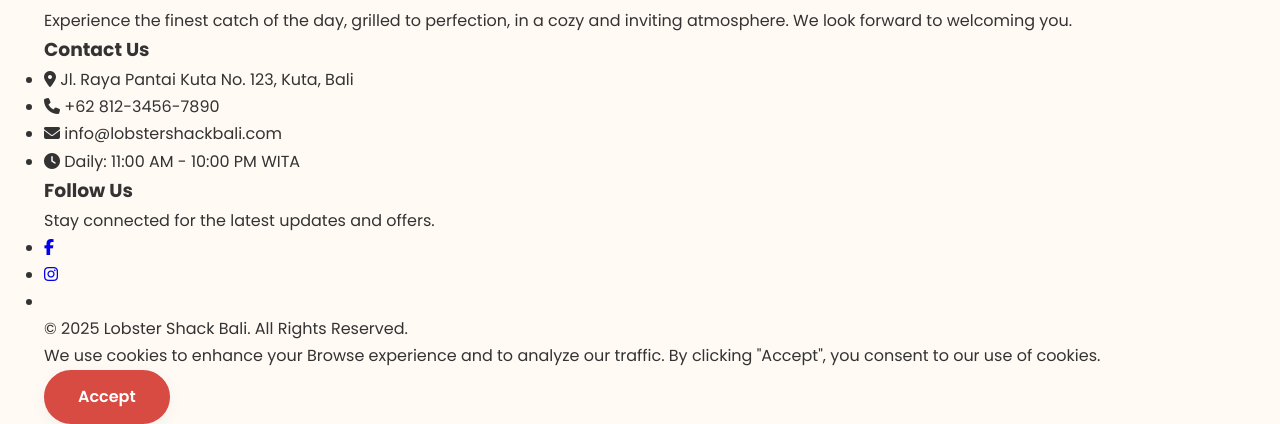
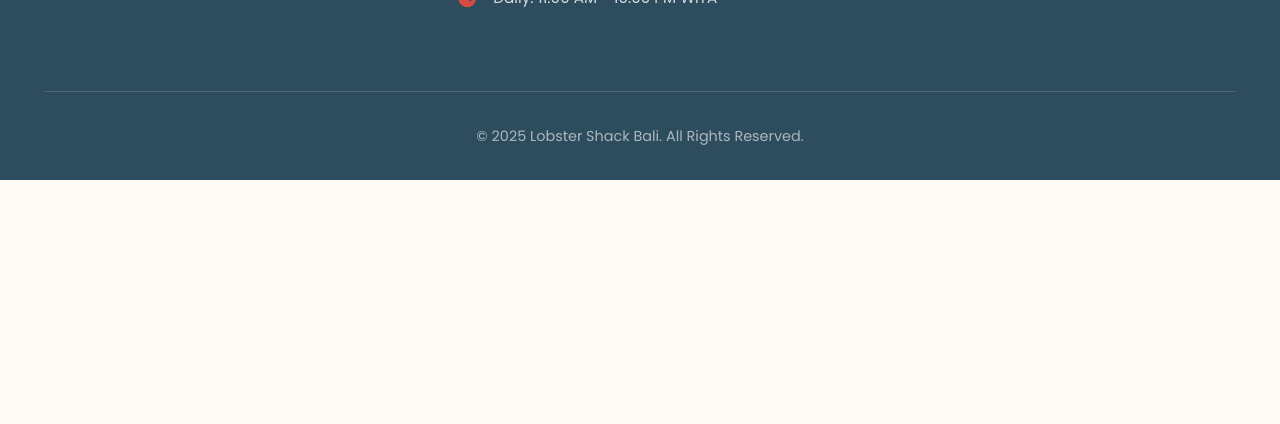
Before and after one commit to askong13/lobstershackbali, a PHP site: page / in a window 1280 px wide. Shown: the part 2525-2949 px from the top of the page. After the commit the page ends 2705 px from the top, so only its background shows below. Run offline with PHP 8.4, Linux system fonts and the light colour scheme; some libraries are stand-ins or nearby versions; some web fonts are replaced.

Commit message:
Update style.css

```diff
--- a/assets/css/style.css
+++ b/assets/css/style.css
@@ -156,7 +151,32 @@
 .reservation-code-display { background-color: var(--ls-color-secondary); color: white; padding: 1rem; border-radius: 8px; margin: 1rem auto; font-size: 1.8rem; letter-spacing: 2px; font-family: monospace; }
 .popup-grid { display: grid; grid-template-columns: 1fr 1fr; gap: 1rem; }
 
-/* ======== 7. RESPONSIVE ======== */
+/* ======== 8. FOOTER & COOKIE BANNER ======== */
+.ls-main-footer { background-color: var(--ls-color-secondary); color: rgba(255, 255, 255, .8); padding: 6rem 0 2rem; }
+.ls-main-footer .footer-content { display: grid; grid-template-columns: repeat(auto-fit, minmax(280px, 1fr)); gap: 3rem; text-align: left; margin-bottom: 4rem; }
+.ls-main-footer .footer-about .ls-logo { height: 60px; margin-bottom: 1.5rem; filter: brightness(0) invert(1); }
+.ls-main-footer .footer-about p { font-size: .95rem; line-height: 1.7; max-width: 320px; }
+.ls-footer-title { font-family: var(--ls-font-heading); color: #fff; font-size: 1.5rem; margin-bottom: 1.5rem; font-weight: 700; }
+.ls-footer-contact-info ul, .ls-footer-socials { list-style: none; padding: 0; margin: 0; }
+.ls-footer-contact-info li { display: flex; align-items: flex-start; gap: 1rem; margin-bottom: 1rem; font-size: .95rem; }
+.ls-footer-contact-info li i { color: var(--ls-color-primary); font-size: 1.1rem; margin-top: 5px; flex-shrink: 0; width: 20px; text-align: center; }
+.ls-footer-socials { display: flex; gap: .75rem; margin-top: 1.5rem; }
+.ls-footer-socials a { color: #fff; font-size: 1.1rem; transition: all 0.3s ease; width: 42px; height: 42px; display: inline-flex; justify-content: center; align-items: center; border: 1px solid rgba(255,255,255,0.2); border-radius: 50%; }
+.ls-footer-socials a:hover { color: var(--ls-color-secondary); background: #fff; border-color: #fff; }
+.ls-footer-copyright { border-top: 1px solid rgba(255, 255, 255, 0.15); padding-top: 2rem; text-align: center; }
+.ls-footer-copyright p { font-size: 0.9rem; margin-bottom: 0; color: rgba(255, 255, 255, .6); }
+.ls-cookie-consent { position: fixed; bottom: -100%; left: 0; width: 100%; background: var(--ls-color-secondary); color: rgba(255, 255, 255, .9); padding: 1.5rem; z-index: 9999; box-shadow: 0 -5px 25px rgba(45, 76, 94, .2); transition: bottom 0.8s cubic-bezier(0.25, 1, 0.5, 1); border-top: 3px solid var(--ls-color-primary); }
+.ls-cookie-consent.active { bottom: 0; }
+.ls-cookie-consent .ls-container { display: flex; flex-direction: column; align-items: center; justify-content: center; gap: 1rem; text-align: center; }
+.ls-cookie-consent p { margin: 0; font-size: 0.95rem; }
+
+/* ======== 9. RESPONSIVE ======== */
+@media (min-width: 768px) {
+    .ls-modal-content { flex-direction: row; }
+    .ls-modal-body { flex-direction: row; }
+    .ls-modal-body .modal-image { width: 45%; height: auto; }
+    .ls-modal-body .modal-text { width: 55%; overflow-y: auto; padding: 2.5rem; }
+}
 @media (min-width: 992px) {
     .ls-main-header .ls-container { display: grid; grid-template-columns: auto 1fr auto; align-items: center; gap: 2rem; }
     .ls-mobile-menu-toggle { display: none; }
```
Also changed, not shown: other parts of assets/css/style.css (+11 -16 lines).
